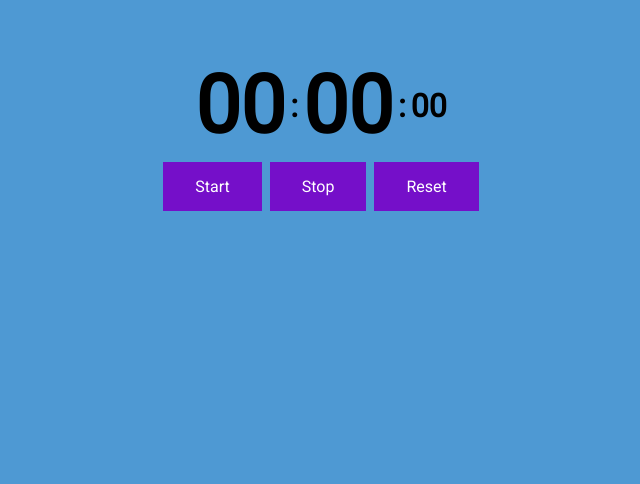
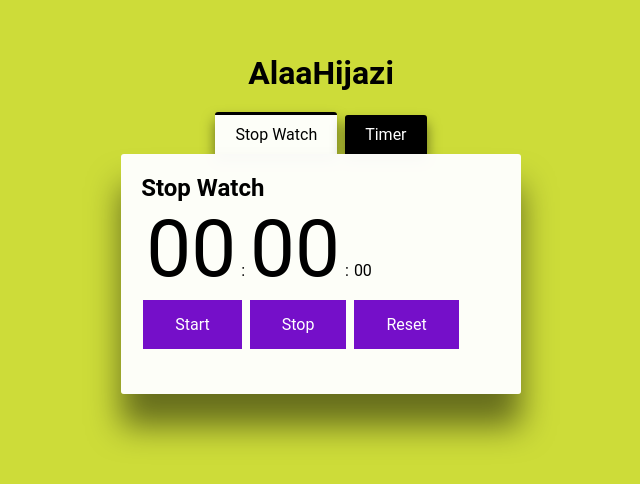
Before and after one commit to Alaa-Hijazi7/Stop-Watch, a plain HTML site: page index.html in a window 1280 px wide. Shown: the part 146-630 px from the top of the page, without its empty margins (319-959 px from the left). Drawn offline with Linux system fonts and the light colour scheme.

Commit message:
make tabs

```diff
--- a/asset/css/style.css
+++ b/asset/css/style.css
@@ -1,4 +1,4 @@
-@import url('https://fonts.googleapis.com/css2?family=Roboto&display=swap');
+@import url('https://fonts.googleapis.com/css?family=Arimo:400,700&display=swap');
 *{
     margin: 0;
     padding: 0;
@@ -40,3 +40,70 @@
 span{
     margin: 5px;
 }
+
+@import url('https://fonts.googleapis.com/css?family=Arimo:400,700&display=swap');
+body{
+  background:#CDDC39;
+  font-family: 'Arimo', sans-serif;
+}
+h2{
+  color:#000;
+  text-align:center;
+  font-size:2em;
+}
+.warpper{
+  display:flex;
+  flex-direction: column;
+  align-items: center;
+}
+.tab{
+  cursor: pointer;
+  padding:10px 20px;
+  margin:0px 2px;
+  background:#000;
+  display:inline-block;
+  color:#fff;
+  border-radius:3px 3px 0px 0px;
+  box-shadow: 0 0.5rem 0.8rem #00000080;
+}
+.panels{
+  background:#fffffff6;
+  box-shadow: 0 2rem 2rem #00000080;
+  min-height:200px;
+  width:100%;
+  max-width:500px;
+  border-radius:3px;
+  overflow:hidden;
+  padding:20px;
+}
+.panel{
+  display:none;
+  animation: fadein .8s;
+}
+@keyframes fadein {
+    from {
+        opacity:0;
+    }
+    to {
+        opacity:1;
+    }
+}
+.panel-title{
+  font-size:1.5em;
+  font-weight:bold
+}
+.radio{
+  display:none;
+}
+#one:checked ~ .panels #one-panel,
+#two:checked ~ .panels #two-panel,
+#three:checked ~ .panels #three-panel{
+  display:block
+}
+#one:checked ~ .tabs #one-tab,
+#two:checked ~ .tabs #two-tab,
+#three:checked ~ .tabs #three-tab{
+  background:#fffffff6;
+  color:#000;
+  border-top: 3px solid #000;
+}
--- a/index.html
+++ b/index.html
@@ -8,14 +8,42 @@
 </head>
 <body>
 
-    <h1 class="couner">
+    <!-- <h1 class="couner">
         <span id="min" style="font-size: 80px;">00</span>:<span id="sec" style="font-size: 80px;">00</span>:<span id="m-sec">00</span>
     </h1>
     <div class="btns">
         <button id="start-btn">Start</button>
         <button id="stop-btn">Stop</button>
         <button id="Reset-btn">Reset</button>
+    </div> -->
+
+    <h2 style="margin-top: 200px;margin-bottom: 20px;">AlaaHijazi</h2>
+<div class="warpper">
+  <input class="radio" id="one" name="group" type="radio" checked>
+  <input class="radio" id="two" name="group" type="radio">
+  <input class="radio" id="three" name="group" type="radio">
+  <div class="tabs">
+  <label class="tab" id="one-tab" for="one">Stop Watch</label>
+  <label class="tab" id="two-tab" for="two">Timer</label>
     </div>
+  <div class="panels">
+  <div class="panel" id="one-panel">
+    <div class="panel-title">Stop Watch</div>
+    <span id="min" style="font-size: 80px;">00</span>:<span id="sec" style="font-size: 80px;">00</span>:<span id="m-sec">00</span>
+</h1>
+<div class="btns">
+    <button id="start-btn">Start</button>
+    <button id="stop-btn">Stop</button>
+    <button id="Reset-btn">Reset</button>
+</div>
+</div>
+  <div class="panel" id="two-panel">
+    <div class="panel-title">Timer</div>
+    <p id="countdown">5:00</p>
+    <input type="text">
+  </div>
+  </div>
+</div>
 
 
     <script src="asset/js/index.js"></script>
```
Also changed, not shown: asset/js/index.js (line endings or trailing spaces).
